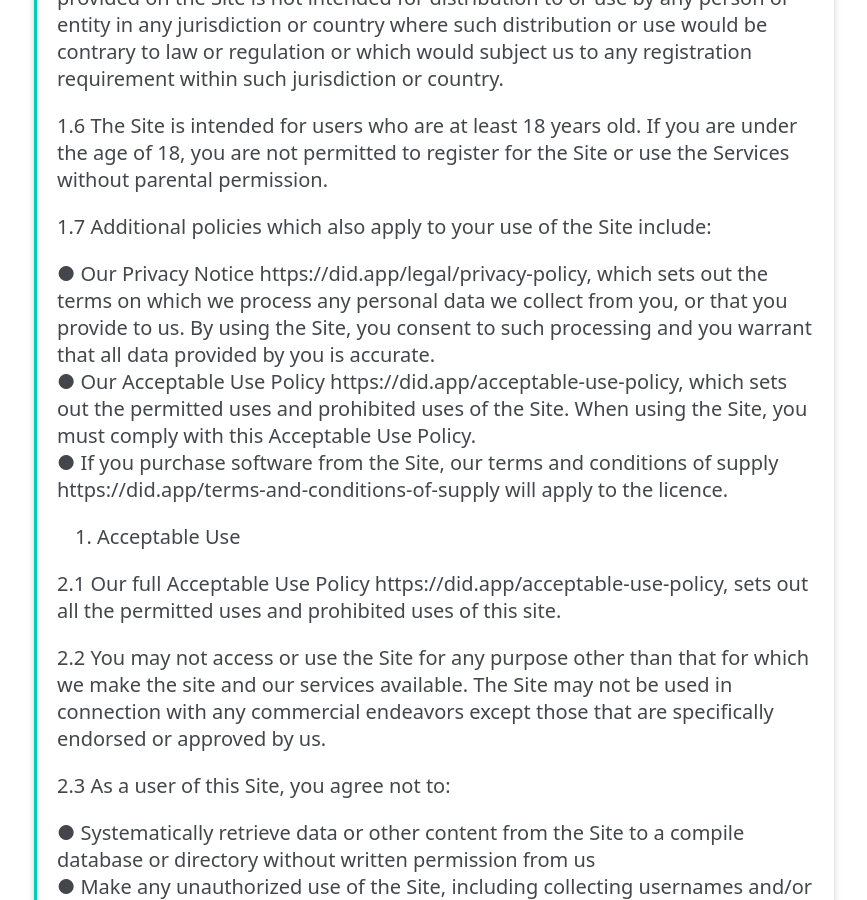
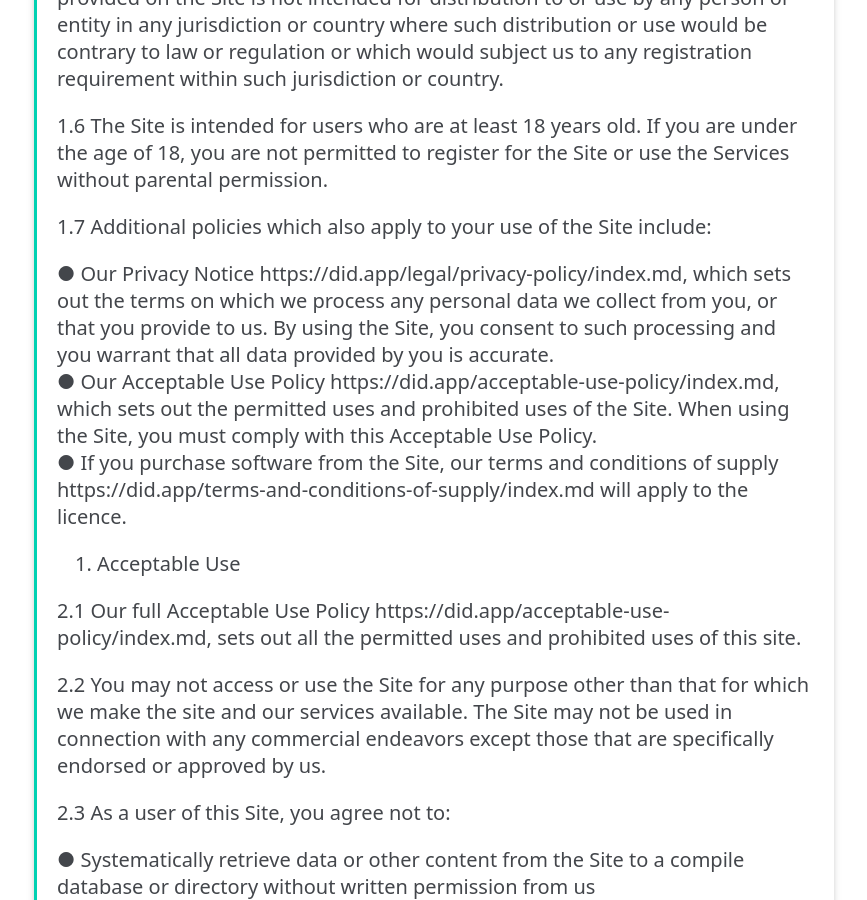
Before and after one commit to did-app/www, a Jekyll site: the page built from legal/terms-of-use/index.md, in a window 1280 px wide and 900 px high, scrolled down 1103 px. Shown: the whole window, without its empty margins (206-1073 px from the left). Built offline with Jekyll 4.4.1, drawn with Linux system fonts in a browser that asks for light colours; a style sheet for code colours, icons or effects is not loaded; some of the changed lines change nothing that is shown.

Commit message:
updated links

```diff
--- a/legal/terms-of-use/index.md
+++ b/legal/terms-of-use/index.md
@@ -27,13 +27,13 @@
 
 1.7  Additional policies which also apply to your use of the Site include:
 
-●  Our Privacy Notice https://did.app/legal/privacy-policy, which sets out the terms on which we process any personal data we collect from you, or that you provide to us. By using the Site, you consent to such processing and you warrant that all data provided by you is accurate.
-● Our Acceptable Use Policy https://did.app/acceptable-use-policy, which sets out the permitted uses and prohibited uses of the Site. When using the Site, you must comply with this Acceptable Use Policy.
-● If you purchase software from the Site, our terms and conditions of supply https://did.app/terms-and-conditions-of-supply will apply to the licence.
+●  Our Privacy Notice https://did.app/legal/privacy-policy/index.md, which sets out the terms on which we process any personal data we collect from you, or that you provide to us. By using the Site, you consent to such processing and you warrant that all data provided by you is accurate.
+● Our Acceptable Use Policy https://did.app/acceptable-use-policy/index.md, which sets out the permitted uses and prohibited uses of the Site. When using the Site, you must comply with this Acceptable Use Policy.
+● If you purchase software from the Site, our terms and conditions of supply https://did.app/terms-and-conditions-of-supply/index.md will apply to the licence.
 
 2.    Acceptable Use
 
-2.1  Our full Acceptable Use Policy https://did.app/acceptable-use-policy, sets out all the permitted uses and prohibited uses of this site.
+2.1  Our full Acceptable Use Policy https://did.app/acceptable-use-policy/index.md, sets out all the permitted uses and prohibited uses of this site.
 
 2.2  You may not access or use the Site for any purpose other than that for which we make the site and our services available. The Site may not be used in connection with any commercial endeavors except those that are specifically endorsed or approved by us.
 
```
